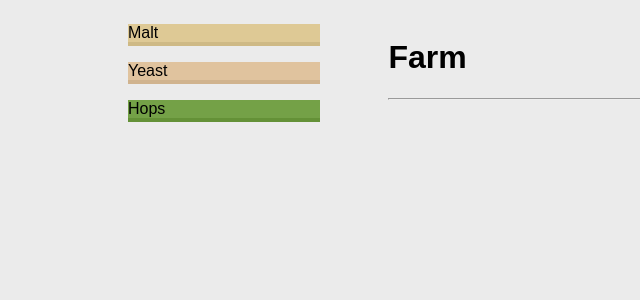
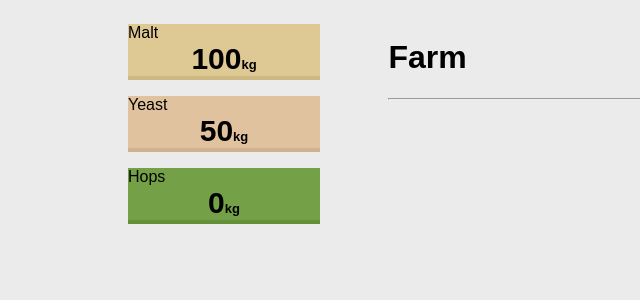
Before and after one commit to HE-Arc/Beer-Empire, a Django app: page /farm in a window 1280 px wide. Shown: the part 40-340 px from the top of the page, without its empty margins (0-640 px from the left). Run offline with Django 3.2, Linux system fonts and the light colour scheme; some web fonts are replaced.

Commit message:
value display

```diff
--- a/BeerEmpire/Game/static/beerfactory.css
+++ b/BeerEmpire/Game/static/beerfactory.css
@@ -82,3 +82,16 @@ aside{
   background:#e0c39e;
   border-color: #d0b38e;
 }
+
+.quantum{
+  display: inline-block;
+  width: 100%;
+
+  text-align: center;
+  font-size: 30px;
+  font-weight: bold;
+}
+
+aside small{
+  font-size: 13px;
+}
--- a/BeerEmpire/Game/templates/base.html
+++ b/BeerEmpire/Game/templates/base.html
@@ -17,13 +17,17 @@
     </nav>
     <aside>
       <div class="cards malt">
-        Malt
+        <span>Malt</span>
+        <span class="quantum" id="nbMalt"> 100<small>kg</small></span>
       </div>
+
       <div class="cards yeast">
-        Yeast
+        <span>Yeast</span>
+        <span class="quantum" id="nbYeast"> 50<small>kg</small></span>
       </div>
       <div class="cards hops">
-        Hops
+        <span>Hops</span>
+        <span class="quantum" id="nbHops"> 0<small>kg</small></span>
       </div>
     </aside>
     <div class="content">
--- a/BeerEmpire/Game/views/game.py
+++ b/BeerEmpire/Game/views/game.py
@@ -8,7 +8,6 @@ class FarmView(generic.TemplateView):
 
     def get_context_data(self, **kwargs):
         context = super().get_context_data(**kwargs)
-        context['informations du joueur'] = "Kek"
         return context
 
 def factory(request):
```
